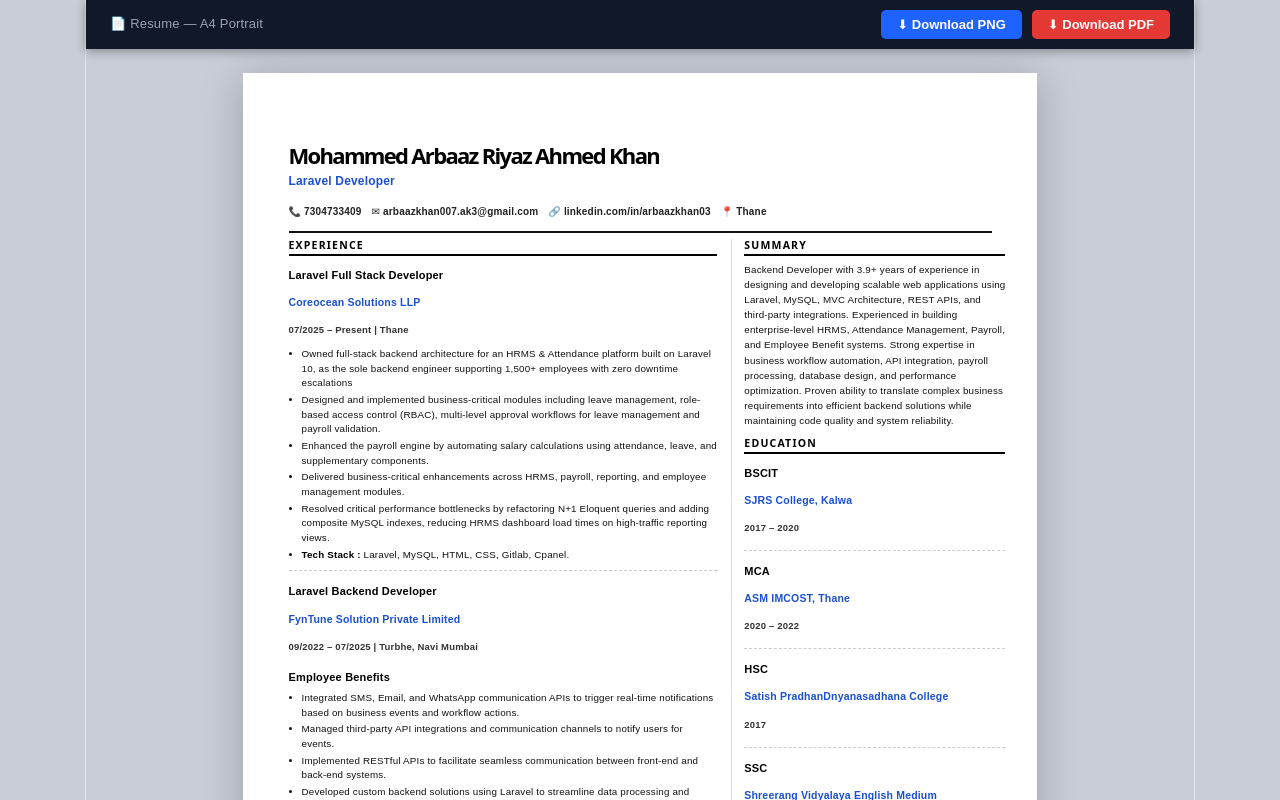
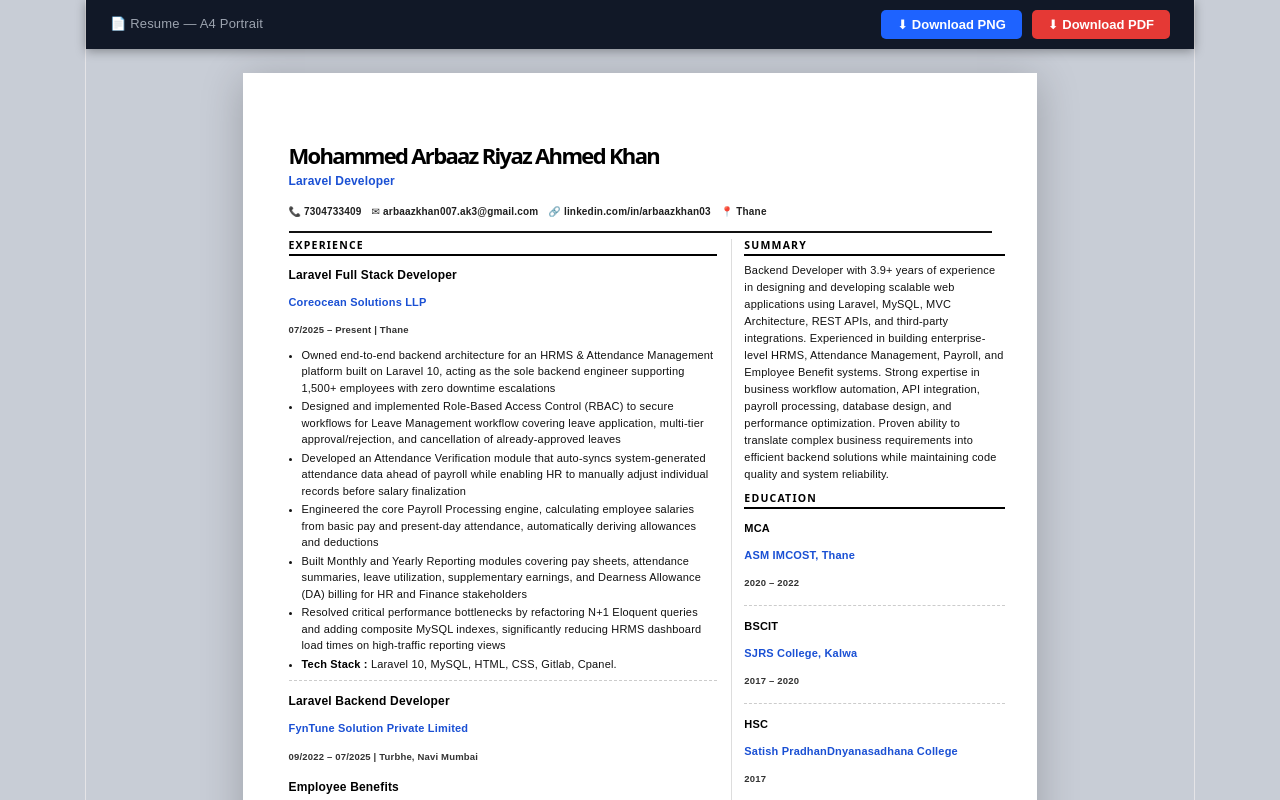
Before and after one commit to arbazz03/my-resume, a React (Vite) app: page / in a window 1280 px wide. Shown: the top 800 px of the page. Built offline with nearby package versions, Linux system fonts and the light colour scheme.

Commit message:
some fixes

```diff
--- a/src/components/ResumePreview.jsx
+++ b/src/components/ResumePreview.jsx
@@ -89,11 +89,19 @@ const handleDownloadPdf = async () => {
             <h1 className="r-name">Mohammed Arbaaz Riyaz Ahmed Khan</h1>
             <p className="r-role">Laravel Developer</p>
             <div className="r-contact">
-              <span>📞 7304733409</span>
-              <span>✉ arbaazkhan007.ak3@gmail.com</span>
-              <span>🔗 linkedin.com/in/arbaazkhan03</span>
-              <span>📍 Thane</span>
-            </div>
+            <span>
+              📞 <a href="tel:+917304733409">7304733409</a>
+            </span>
+            <span>
+              ✉ <a href="mailto:arbaazkhan007.ak3@gmail.com">arbaazkhan007.ak3@gmail.com</a>
+            </span>
+            <span>
+              🔗 <a href="https://linkedin.com/in/arbaazkhan03" target="_blank" rel="noopener noreferrer">
+                linkedin.com/in/arbaazkhan03
+              </a>
+            </span>
+            <span>📍 Thane</span>
+          </div>
           </header>
 
           {/* ══ BODY GRID ══ */}
@@ -113,12 +121,21 @@ const handleDownloadPdf = async () => {
                   <p className="r-company">Coreocean Solutions LLP</p>
                   <small className="r-meta">07/2025 – Present | Thane</small>
                   <ul className="r-list">
-                    <li>Owned full-stack backend architecture for an HRMS & Attendance platform built on Laravel 10, as the sole backend engineer supporting 1,500+ employees with zero downtime escalations</li>
+                    {/* <li>Owned full-stack backend architecture for an HRMS & Attendance platform built on Laravel 10, as the sole backend engineer supporting 1,500+ employees with zero downtime escalations</li>
                     <li>Designed and implemented business-critical modules including leave management, role-based access control (RBAC), multi-level approval workflows for leave management and payroll validation.</li>
                     <li>Enhanced the payroll engine by automating salary calculations using attendance, leave, and supplementary components.</li>
                     <li>Delivered business-critical enhancements across HRMS, payroll, reporting, and employee management modules.</li>
-                    <li>Resolved critical performance bottlenecks by refactoring N+1 Eloquent queries and adding composite MySQL indexes, reducing HRMS dashboard load times on high-traffic reporting views.</li>
-                    <li><strong>Tech Stack :</strong> Laravel, MySQL, HTML, CSS, Gitlab, Cpanel.</li>
+                    <li>Resolved critical performance bottlenecks by refactoring N+1 Eloquent queries and adding composite MySQL indexes, reducing HRMS dashboard load times on high-traffic reporting views.</li> */}
+                    {/* <li>Built a rule-based Attendance Engine that auto-generates monthly attendance while applying configurable business rules for late marks, sandwich leave policy, week-offs, and night shifts</li> */}
+                    <li>Owned end-to-end backend architecture for an HRMS & Attendance Management platform built on Laravel 10, acting as the sole backend engineer supporting 1,500+ employees with zero downtime escalations</li>
+                    <li>Designed and implemented Role-Based Access Control (RBAC) to secure workflows for Leave Management workflow covering leave application, multi-tier approval/rejection, and cancellation of already-approved leaves</li>
+                    <li>Developed an Attendance Verification module that auto-syncs system-generated attendance data ahead of payroll while enabling HR to manually adjust individual records before salary finalization</li>
+                    <li>Engineered the core Payroll Processing engine, calculating employee salaries from basic pay and present-day attendance, automatically deriving allowances and deductions</li>
+                    <li>Built Monthly and Yearly Reporting modules covering pay sheets, attendance summaries, leave utilization, supplementary earnings, and Dearness Allowance (DA) billing for HR and Finance stakeholders</li>
+                    <li>Resolved critical performance bottlenecks by refactoring N+1 Eloquent queries and adding composite MySQL indexes, significantly reducing HRMS dashboard load times on high-traffic reporting views</li>
+
+                    <li><strong>Tech Stack :</strong> Laravel 10, MySQL, HTML, CSS, Gitlab, Cpanel.</li>
+
                   </ul>
                 </div>
 
@@ -184,15 +201,15 @@ const handleDownloadPdf = async () => {
                 <h2 className="r-section-title">Education</h2>
 
                 <div className="r-edu">
+                  <h4 className="r-edu-degree">MCA</h4>
+                  <p className="r-company">ASM IMCOST, Thane</p>
+                  <small className="r-meta">2020 – 2022</small>
+                </div>
+
+                <div className="r-edu">
                   <h4 className="r-edu-degree">BSCIT</h4>
                   <p className="r-company">SJRS College, Kalwa</p>
                   <small className="r-meta">2017 – 2020</small>
-                </div>
-
-                <div className="r-edu">
-                  <h4 className="r-edu-degree">MCA</h4>
-                  <p className="r-company">ASM IMCOST, Thane</p>
-                  <small className="r-meta">2020 – 2022</small>
                 </div>
 
                 <div className="r-edu">
--- a/src/styles/resume.css
+++ b/src/styles/resume.css
@@ -131,6 +131,19 @@ body {
   text-align: left;
 }
 
+.r-contact a {
+  color: #1f1f1f;       /* ya apna resume ka text color */
+  text-decoration: none;
+}
+
+.r-contact a:visited {
+  color: #1f1f1f;        /* isko set na karo toh visited link light purple ho jayega */
+}
+
+.r-contact a:hover {
+  text-decoration: underline;
+}
+
 /* ─── BODY GRID ───────────────────────────────── */
 .r-grid {
   display: grid;
@@ -162,7 +175,7 @@ body {
 
 /* ─── BODY TEXT ───────────────────────────────── */
 .r-body-text {
-  font-size: 9.8px;
+  font-size: 11px;
   line-height: 1.55;
   color: #111111;
   text-align: left;
@@ -184,7 +197,7 @@ body {
 
 /* ATS: uses <h4> for job title */
 .r-job-title {
-  font-size: 11px;
+  font-size: 12px;
   font-weight: 700;
   color: #000000;
   margin-bottom: 1px;
@@ -193,7 +206,7 @@ body {
 
 .r-company {
   color: #1a50d4;
-  font-size: 10.5px;
+  font-size: 11px;
   font-weight: 700;
   text-align: left;
 }
@@ -214,7 +227,7 @@ body {
 }
 
 .r-list li {
-  font-size: 9.8px;
+  font-size: 11px;
   line-height: 1.5;
   color: #111111;
   margin-bottom: 2px;
```
